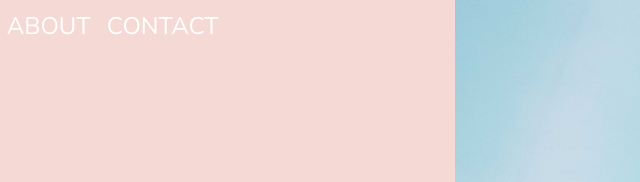
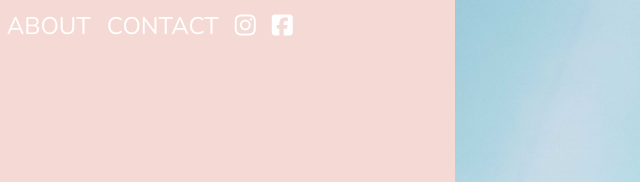
Before and after one commit to paulklein22/kasey-bakes, a plain HTML site: page index.html in a window 1280 px wide. Shown: the top 182 px of the page, 200-840 px from the left. Drawn offline with nearby package versions, Linux system fonts and the light colour scheme.

Commit message:
Added social icons

```diff
--- a/index.html
+++ b/index.html
@@ -40,6 +40,16 @@
           <li class="nav-item"><a href="#" class="nav-link">HOME</a></li>
           <li class="nav-item"><a href="#" class="nav-link">ABOUT</a></li>
           <li class="nav-item"><a href="#" class="nav-link">CONTACT</a></li>
+          <li class="nav-item">
+            <a href="www.instagram.com" class="nav-link"
+              ><i class="fab fa-instagram"></i
+            ></a>
+          </li>
+          <li class="nav-item">
+            <a href="www.facebook.com" class="nav-link"
+              ><i class="fab fa-facebook-square"></i
+            ></a>
+          </li>
         </ul>
       </div>
     </nav>
```
